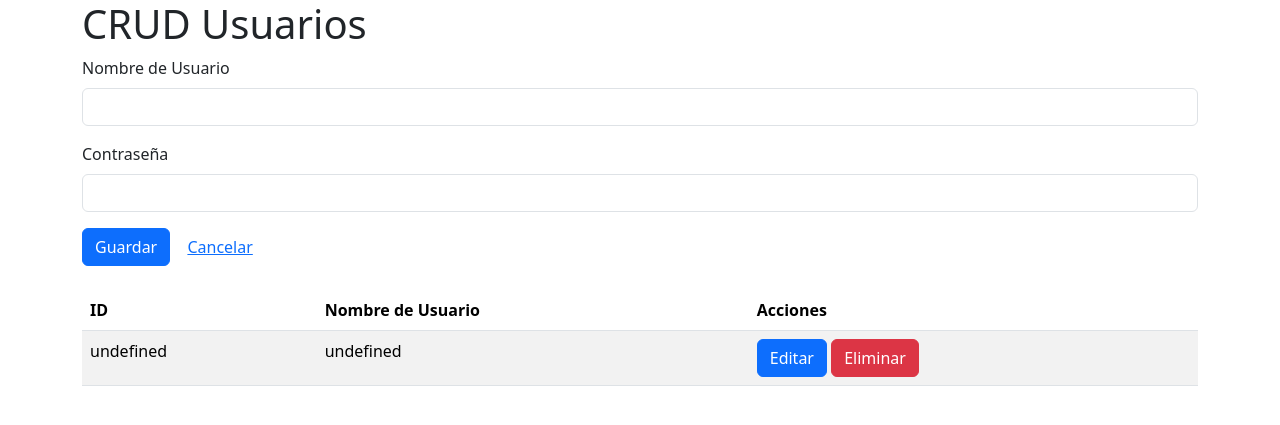
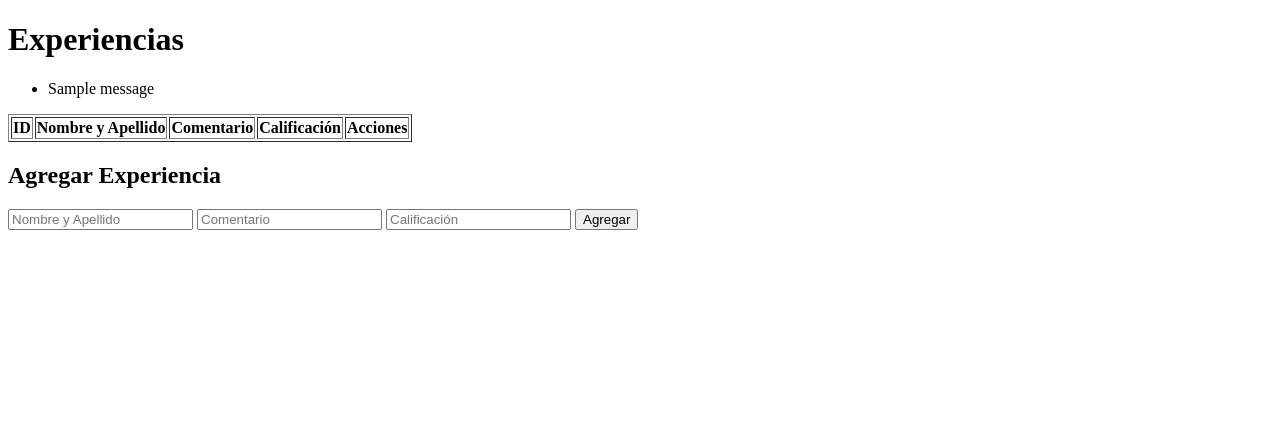
Before and after one commit to Emanuel12042003/Trevi-o, a Flask app: page / in a window 1280 px wide. Shown: the top 425 px of the page. Run offline with Flask 3, Linux system fonts and the light colour scheme; tables that the repository leaves empty or names only in its code hold one stand-in row (values such as "Sample post"); one stand-in notice (Sample message) is shown; lists and menus that the app fills with data are empty; some libraries are stand-ins or nearby versions.

Commit message:
Update app.html

```diff
--- a/templates/app.html
+++ b/templates/app.html
@@ -2,104 +2,59 @@
 <html lang="es">
 <head>
     <meta charset="UTF-8">
-    <meta name="viewport" content="width=device-width, initial-scale=1.0">
-    <title>CRUD Usuarios</title>
-    <link href="https://cdn.jsdelivr.net/npm/bootstrap@5.3.3/dist/css/bootstrap.min.css" rel="stylesheet">
-    <script src="https://code.jquery.com/jquery-3.7.1.min.js"></script>
-    <script src="https://js.pusher.com/8.2.0/pusher.min.js"></script>
+    <title>Gestión de Experiencias</title>
 </head>
 <body>
-    <div class="container">
-        <h1>CRUD Usuarios</h1>
+    <h1>Experiencias</h1>
 
-        <!-- Formulario para crear o actualizar usuarios -->
-        <form id="frmUsuario" method="post">
-            <input type="hidden" id="id_usuario" name="id_usuario">
-            <div class="mb-3">
-                <label for="nombre_usuario" class="form-label">Nombre de Usuario</label>
-                <input type="text" id="nombre_usuario" name="nombre_usuario" class="form-control">
-            </div>
-            <div class="mb-3">
-                <label for="contrasena" class="form-label">Contraseña</label>
-                <input type="password" id="contrasena" name="contrasena" class="form-control">
-            </div>
-            <button id="guardar" class="btn btn-primary">Guardar</button>
-            <button type="reset" class="btn btn-link">Cancelar</button>
-        </form>
+    <!-- Mostrar mensajes flash -->
+    {% with messages = get_flashed_messages() %}
+      {% if messages %}
+        <ul>
+          {% for message in messages %}
+            <li>{{ message }}</li>
+          {% endfor %}
+        </ul>
+      {% endif %}
+    {% endwith %}
 
-        <!-- Tabla para mostrar los usuarios -->
-        <table class="table table-striped mt-4">
-            <thead>
+    <!-- Tabla de experiencias -->
+    <table border="1">
         <tr>
             <th>ID</th>
-                    <th>Nombre de Usuario</th>
+            <th>Nombre y Apellido</th>
+            <th>Comentario</th>
+            <th>Calificación</th>
             <th>Acciones</th>
         </tr>
-            </thead>
-            <tbody id="tbodyUsuarios"></tbody>
-        </table>
-    </div>
-
-    <script>
-        // Cargar usuarios al cargar la página
-        function cargarUsuarios() {
-            $.get("/usuarios", function (usuarios) {
-                $("#tbodyUsuarios").html("");
-                usuarios.forEach(function (usuario) {
-                    $("#tbodyUsuarios").append(`
+        {% for exp in experiencias %}
         <tr>
-                            <td>${usuario.Id_Usuario}</td>
-                            <td>${usuario.Nombre_Usuario}</td>
+            <td>{{ exp[0] }}</td>
+            <td>{{ exp[1] }}</td>
+            <td>{{ exp[2] }}</td>
+            <td>{{ exp[3] }}</td>
             <td>
-                                <button class="btn btn-primary btn-editar" data-id="${usuario.Id_Usuario}">Editar</button>
-                                <button class="btn btn-danger btn-eliminar" data-id="${usuario.Id_Usuario}">Eliminar</button>
+                <form action="{{ url_for('eliminar', id=exp[0]) }}" method="POST">
+                    <button type="submit">Eliminar</button>
+                </form>
+                <form action="{{ url_for('actualizar', id=exp[0]) }}" method="POST">
+                    <input type="text" name="nombre_apellido" placeholder="Nombre" value="{{ exp[1] }}">
+                    <input type="text" name="comentario" placeholder="Comentario" value="{{ exp[2] }}">
+                    <input type="number" name="calificacion" placeholder="Calificación" value="{{ exp[3] }}">
+                    <button type="submit">Actualizar</button>
+                </form>
             </td>
         </tr>
-                    `);
-                });
-            });
-        }
+        {% endfor %}
+    </table>
 
-        // Editar usuario usando ruta sin query string
-        $(document).on("click", ".btn-editar", function () {
-            const id_usuario = $(this).data("id");
-            $.get(`/usuarios/editar/${id_usuario}`, function (usuario) {
-                $("#id_usuario").val(usuario.Id_Usuario);
-                $("#nombre_usuario").val(usuario.Nombre_Usuario);
-                $("#contrasena").val(usuario.Contrasena);
-            });
-        });
-
-        // Eliminar usuario usando ID en la URL
-        $(document).on("click", ".btn-eliminar", function () {
-            if (!confirm("¿Seguro que deseas eliminar este usuario?")) return;
-            const id_usuario = $(this).data("id");
-            $.post(`/usuarios/eliminar/${id_usuario}`, function () {
-                cargarUsuarios();
-            });
-        });
-
-        // Guardar o actualizar usuario
-        $("#frmUsuario").submit(function (event) {
-            event.preventDefault();
-            const url = $("#id_usuario").val() ? "/usuarios/guardar" : "/usuarios/guardar";
-            $.post(url, $(this).serialize(), function () {
-                $("#frmUsuario").get(0).reset();
-                cargarUsuarios();
-            });
-        });
-
-        // Cargar usuarios al inicio
-        $(document).ready(function () {
-            cargarUsuarios();
-
-            // Pusher para actualizaciones en tiempo real
-            const pusher = new Pusher("970a7d4d6af4b86adcc6", { cluster: "us2" });
-            const channel = pusher.subscribe("canalUsuarios");
-            channel.bind("actualizacion", function () {
-                cargarUsuarios();
-            });
-        });
-    </script>
+    <!-- Formulario para agregar experiencia -->
+    <h2>Agregar Experiencia</h2>
+    <form action="{{ url_for('agregar') }}" method="POST">
+        <input type="text" name="nombre_apellido" placeholder="Nombre y Apellido" required>
+        <input type="text" name="comentario" placeholder="Comentario" required>
+        <input type="number" name="calificacion" placeholder="Calificación" required>
+        <button type="submit">Agregar</button>
+    </form>
 </body>
 </html>
```
Lines whose indentation alone changed are shown as unchanged.
